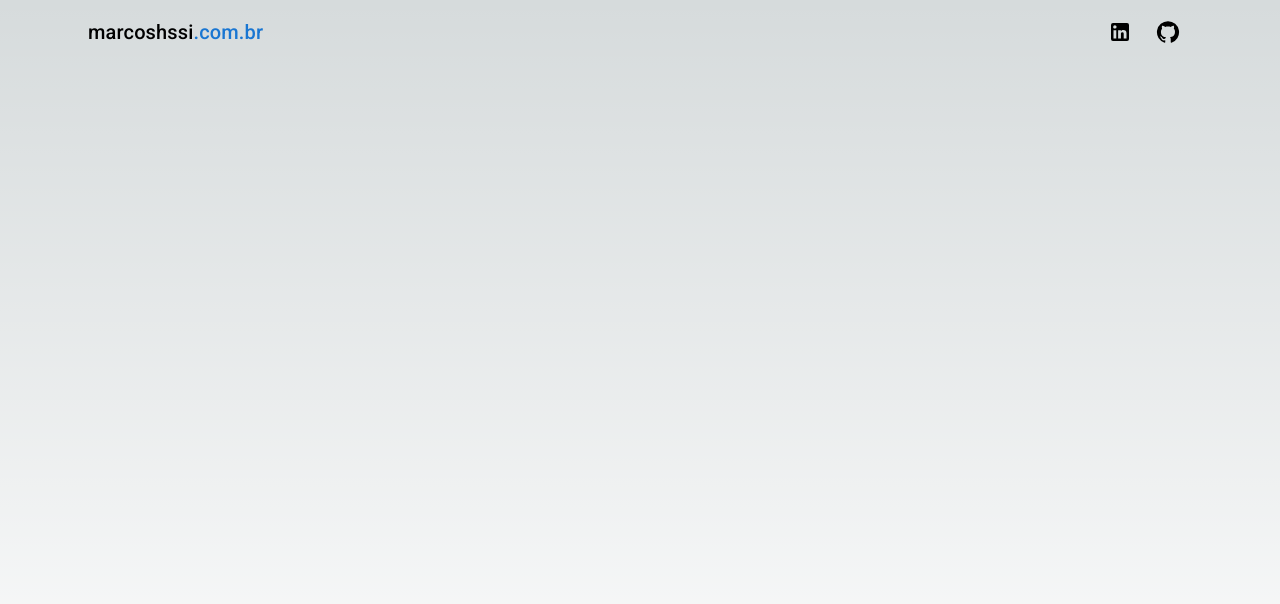
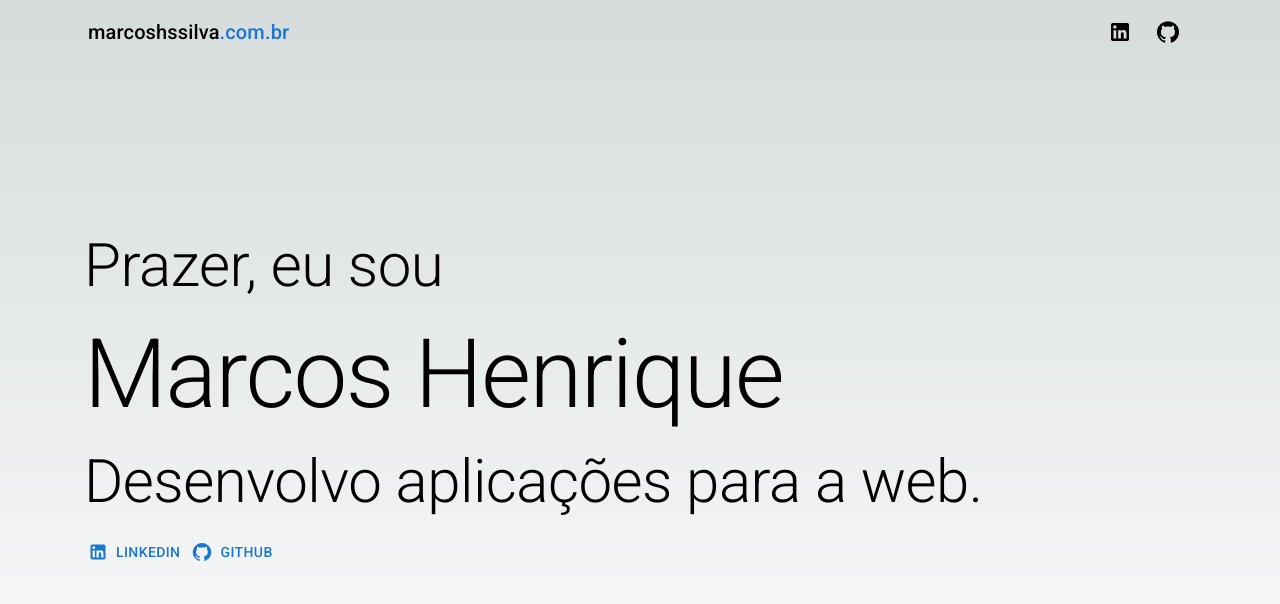
Before and after one commit to marcoshssilva/marcosilva.dev, a Next.js app: page / in a window 1280 px wide. Shown: the top 604 px of the page. Built offline with nearby package versions, Linux system fonts and the light colour scheme.

Commit message:
Update default home path '/'

```diff
--- a/src/app/components/header-principal/header-principal.tsx
+++ /dev/null
@@ -1,7 +0,0 @@
-export default function HeaderPrincipal() {
-  return (
-    <>
-      <div className="headerPrincipal"></div>
-    </>
-  );
-}
--- a/src/app/components/menu/menu.tsx
+++ b/src/app/components/menu/menu.tsx
@@ -42,11 +42,11 @@ export default function MenuComponent() {
   }, 145);
 
   return (
-    <AppBar position="sticky" color="transparent" sx={{ boxShadow: 'none' }}>
+    <AppBar position="fixed" color="transparent" sx={{ boxShadow: 'none' }}>
       <Container>
         <Toolbar>
           <Typography variant="h6" component="a" href="/">
-            {endSiteUrl}
+            marcoshssilva
           </Typography>
           <Typography variant="h6" component="a" href="/" color='primary'>
             .com.br
--- a/src/app/globals.css
+++ b/src/app/globals.css
@@ -6,6 +6,12 @@
   --foreground-rgb: 0, 0, 0;
   --background-start-rgb: 214, 219, 220;
   --background-end-rgb: 255, 255, 255;
+}
+
+@media screen and (max-width: 600px) {
+  html {
+    font-size: 12px;
+  }
 }
 
 @media (prefers-color-scheme: dark) {
@@ -21,7 +27,3 @@ body {
   background: linear-gradient(to bottom, transparent, rgb(var(--background-end-rgb))) rgb(var(--background-start-rgb));
   height: 100vh !important;
 }
-
-.headerPrincipal {
-  min-height: calc(100% - 100px);
-}
--- a/src/app/layout.tsx
+++ b/src/app/layout.tsx
@@ -12,8 +12,8 @@ import './globals.css'
 const inter = Inter({ subsets: ['latin'] })
 
 export const metadata: Metadata = {
-  title: 'Marcos Full-Stack Developer',
-  description: 'Personal website of Marcos Henrique Santana. Access and Enjoy.',
+  title: 'marcoshssilva.com.br | Full-Stack Developer',
+  description: 'Personal website. Access and Enjoy.',
 }
 
 export default function RootLayout({
--- a/src/app/page.tsx
+++ b/src/app/page.tsx
@@ -1,11 +1,47 @@
+"use client";
+import { Box, Button, Container, Typography } from "@mui/material";
+
+import useMediaQuery from '@mui/material/useMediaQuery';
+import { useTheme } from '@mui/material/styles';
+
+import GitHubIcon from "@mui/icons-material/GitHub";
+import LinkedInIcon from "@mui/icons-material/LinkedIn";
+
 import MenuComponent from "./components/menu/menu";
-import HeaderPrincipal from "./components/header-principal/header-principal";
 
 export default function Home() {
+  const theme = useTheme();
+  const isTablet = useMediaQuery(theme.breakpoints.up('md'));
+
   return (
     <>
-      <MenuComponent></MenuComponent>
-      <HeaderPrincipal></HeaderPrincipal>
+      <MenuComponent />
+      <Container>
+        <Box className="min-h-screen flex flex-col items-start justify-center px-5">
+
+            <Typography className="pb-4" sx={{ width: '100%' }} variant={ isTablet ? 'h2' : 'h5'} align={ isTablet ? 'left' : 'center'}>Prazer, eu sou</Typography>
+            <Typography className="pb-4" sx={{ width: '100%' }} variant={ isTablet ? 'h1' : 'h3'} align={ isTablet ? 'left' : 'center'}>Marcos Henrique</Typography>
+            <Typography className="pb-4" sx={{ width: '100%' }} variant={ isTablet ? 'h2' : 'h3'} align={ isTablet ? 'left' : 'center'}>Desenvolvo aplicações para a web.</Typography>
+
+            <Box className="w-full flex justify-center md:justify-start">
+              <Button
+                startIcon={ <LinkedInIcon /> }
+                href="https://www.linkedin.com/in/marcos-henrique-santana/"
+                target="_blank">
+                LinkedIn
+              </Button>
+              <Button
+                startIcon={ <GitHubIcon /> }
+                href="https://github.com/marcoshssilva"
+                target="_blank">
+                GitHub
+              </Button>
+            </Box>
+
+
+        </Box>
+      </Container>
+
     </>
   );
 }
```
